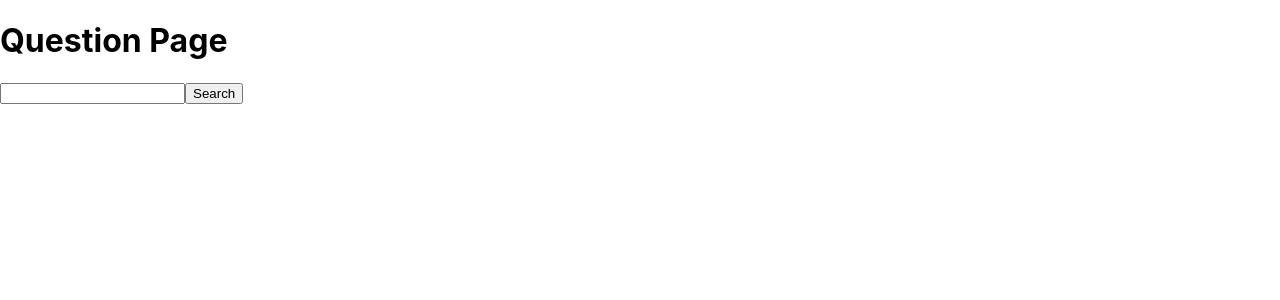
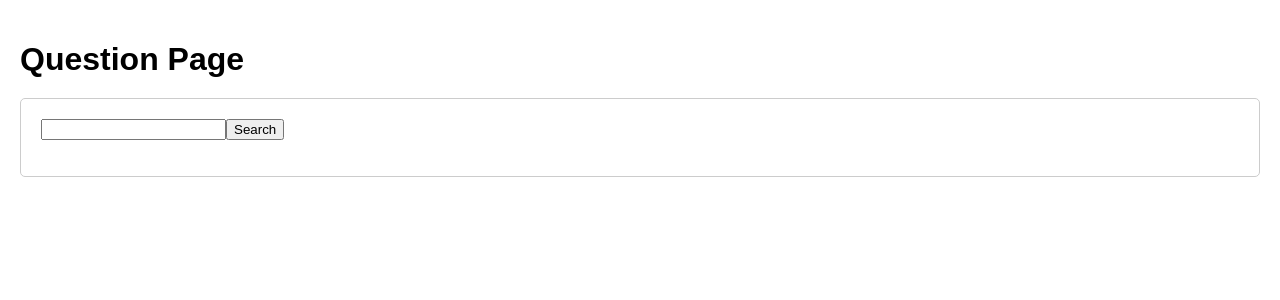
Before and after one commit to 23wh1a0560/stacktrack-lab-FSDLAB2-23WH1a0560, a React (Create React App) app: page /question in a window 1280 px wide. Shown: the top 300 px of the page. Built offline with nearby package versions, Linux system fonts and the light colour scheme.

Commit message:
[UI] for QuestionPage

```diff
--- a/src/pages/QuestionPage.js
+++ b/src/pages/QuestionPage.js
@@ -4,8 +4,12 @@ import QuestionComponent from '../components/question/QuestionComponent';
 function QuestionPage() {
   return (
     <div>
-      <h1>Question Page</h1>
-      <QuestionComponent />
+      <div style = {{padding: "20px", fontFamily: "Arial"}}>
+        <h1 style={{marginBottom: "20px"}}>Question Page</h1>
+        <div style={{border: "1px solid #ccc", borderRadius: "5px", padding: "20px"}}>
+          <QuestionComponent />
+        </div>
+      </div>
     </div>
   );
 }
```
